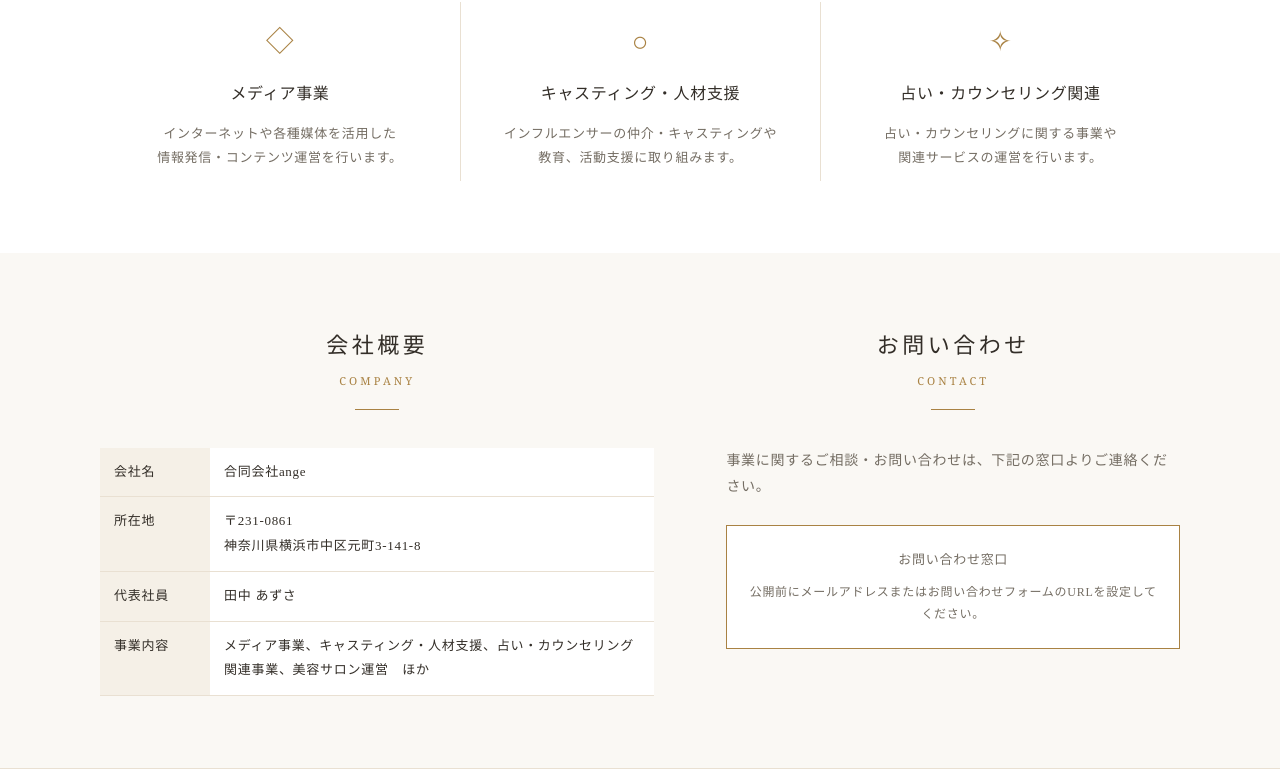
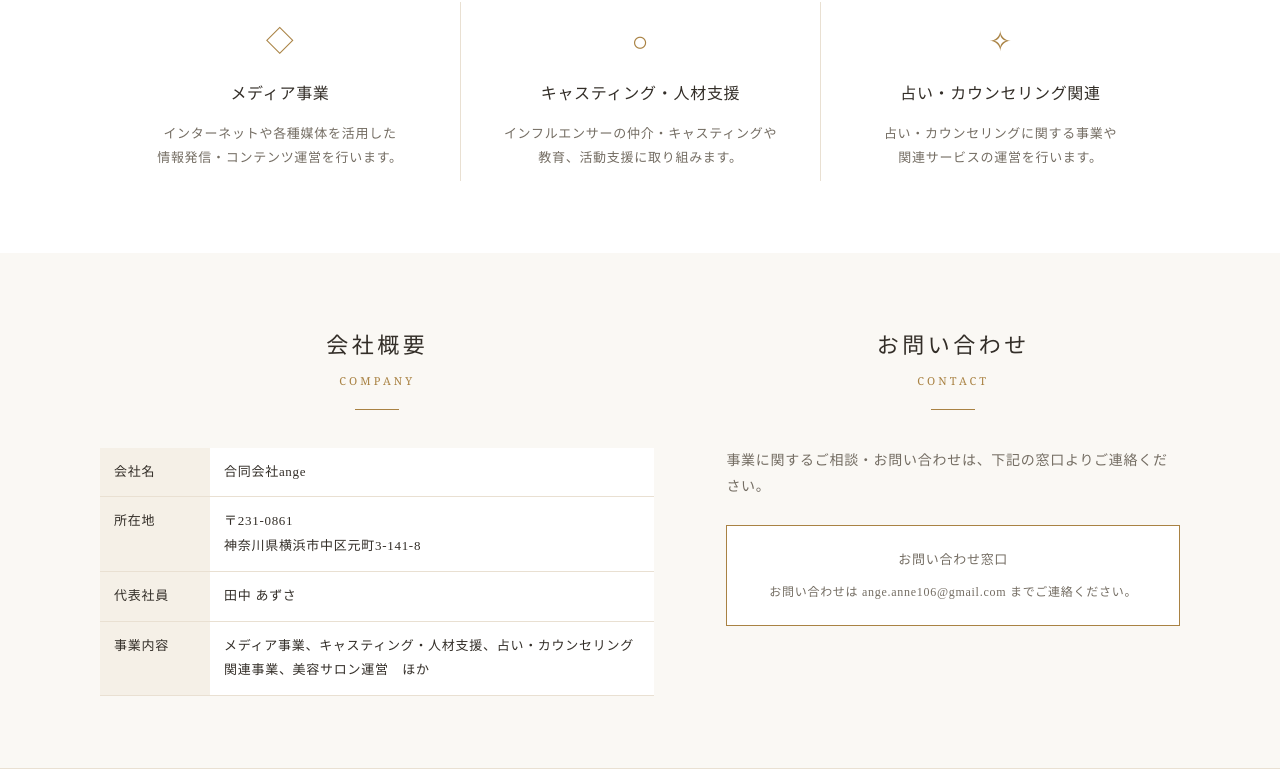
Before and after one commit to anneange/ange, a plain HTML site: page index.html in a window 1280 px wide. Shown: the part 867-1646 px from the top of the page. Drawn offline with Linux system fonts and the light colour scheme.

Commit message:
Update contact note with email address

```diff
--- a/index.html
+++ b/index.html
@@ -107,7 +107,9 @@ footer{padding:26px 0;border-top:1px solid var(--line);font-size:11px;color:var(
         <p class="contact-copy">事業に関するご相談・お問い合わせは、下記の窓口よりご連絡ください。</p>
         <div class="contact-box">
           <p>お問い合わせ窓口</p>
-          <p class="contact-note">公開前にメールアドレスまたはお問い合わせフォームのURLを設定してください。</p>
+
+<p class="contact-note">お問い合わせは <a href="mailto:ange.anne106@gmail.com">ange.anne106@gmail.com</a> までご連絡ください。</p>
+
         </div>
       </div>
     </div>
```
